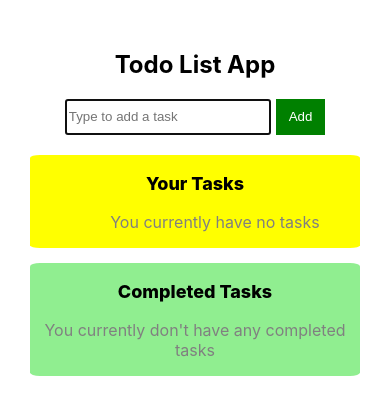
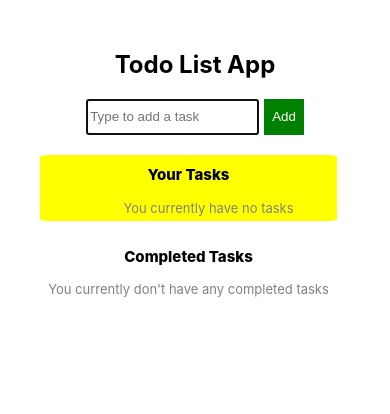
Before and after one commit to Bazee-code/Journee, a React (Create React App) app: page / in a window 390 px wide. Shown: the top 414 px of the page. Built offline with nearby package versions, Linux system fonts and the light colour scheme.

Commit message:
Finalize on making the app responsive

```diff
--- a/src/components/CompletedItemsList.tsx
+++ b/src/components/CompletedItemsList.tsx
@@ -1,5 +1,5 @@
 import { useAppSelector } from '../types'
-import { CompletedItemContainer, Title, CompletedText, ItemText } from '../styles/completed-items-styles'
+import { CompletedItemContainer, Title, CompletedText, ItemText, CompletedItem } from '../styles/completed-items-styles'
 
 const CompletedItemsList = () => {
 
@@ -13,12 +13,10 @@ const CompletedItemsList = () => {
                     items.map(item => {
                         if(item.done === true){
                             return (
-                            <ul key={item.id}>
-                                <li>
-                                    <ItemText>{item.text}
-                                    </ItemText>
-                                </li>
-                            </ul>
+                            <CompletedItem key={item.id}>
+                                <ItemText>{item.text}
+                                </ItemText>
+                            </CompletedItem>
                              )}
                     })
                 )
--- a/src/styles/all-items-styles.tsx
+++ b/src/styles/all-items-styles.tsx
@@ -4,12 +4,14 @@ import { device } from './breakpoints'
 export const ItemsContainer = styled.div`
     width : 100%;
     display : flex;
+    margin-top : 20px;
     justify-content : space-around;
-    margin-top : 20px;
 
-    @media ${device.mobileM}{
+    @media ${device.mobileS}{
+        display : block;
+    }
+    @media ${device.tablet}{
         display : flex;
-        flex-direction: column;
-        cursor : pointer;
+        justify-content : space-around;
     }
 `
--- a/src/styles/completed-items-styles.tsx
+++ b/src/styles/completed-items-styles.tsx
@@ -2,28 +2,73 @@ import styled from "styled-components";
 import { device } from "./breakpoints";
 
 export const CompletedItemContainer = styled.div`
-    width : 30%;
-    background-color : #90EE90;
+    width : 100%;
     border-radius : 3%;
+    margin : 20px;
 
-    @media ${device.mobileM}{
-        width : 100%;
-        cursor : pointer;
-    }
+    @media ${device.mobileS}{
+        width : 90%;
+        margin : 10px;
+      }
 `
 export const Title = styled.p`
     color : #000;
     text-align : center;
     font-size : 18px;
     font-weight : 800;
+
+    @media ${device.mobileS}{
+        font-size: 15px;
+        padding-top : 10px;
+      }
+    @media ${device.tablet}{
+        font-size: 17px;
+      }
 `
 export const ItemText = styled.p`
     font-size : 18px;
     font-weight : 500;
     text-decoration : line-through;
+    padding : 5px;
+
+    @media ${device.mobileS}{
+        font-size: 13px;
+        padding-bottom : 5px;
+      }
+
+    @media ${device.tablet}{
+        font-size: 16px;
+        padding-bottom : 5px;
+      }
 `
 export const CompletedText = styled.p`
     text-align : center;
     font-size : 16px;
     color : grey;
+
+    @media ${device.mobileS}{
+        font-size: 13px;
+        padding-bottom : 5px;
+      }
+      @media ${device.tablet}{
+        font-size: 15px;
+        padding-bottom : 5px;
+      }
 `
+
+export const CompletedItem = styled.div`
+      height : 40px;
+      background-color : #90EE90;
+      border-radius : 3%;
+      overflow : hidden;
+      text-overflow : ellipsis;
+
+      @media ${device.mobileS}{
+          padding-bottom : 3px;
+          margin-bottom : 5px;
+      }
+      @media ${device.tablet}{
+        padding-bottom : 5px;
+        margin-bottom : 3px;
+      }
+`
--- a/src/styles/input-styles.tsx
+++ b/src/styles/input-styles.tsx
@@ -7,13 +7,16 @@ export const InputContainer = styled.form`
     justify-content : center;
 
 `
-
 export const InputElement = styled.input`
     width : 30%;
     height : 30px;
     cursor : pointer;
 
-    @media ${device.mobileM}{
+    @media ${device.mobileS}{
+        width : 50%;
+        cursor : pointer;
+    }
+    @media ${device.tablet}{
         width : 60%;
         cursor : pointer;
     }
@@ -26,8 +29,13 @@ export const Button = styled.button`
     color : #FFF;
     border : none;
 
-    @media ${device.mobileM}{
-        width : 15%;
+    @media ${device.mobileS}{
+        width : 12%;
+        cursor : pointer;
+    }
+
+    @media ${device.tablet}{
+        width : 10%;
         cursor : pointer;
     }
 `
--- a/src/styles/item-list-styles.tsx
+++ b/src/styles/item-list-styles.tsx
@@ -2,26 +2,41 @@ import styled from 'styled-components'
 import { device } from './breakpoints';
 
 export const ItemListContainer = styled.div`
-  width : 30%;
+  width : 100%;
   background-color : yellow;
   border-radius : 3%;
+  margin : 20px;
 
-  @media ${device.mobileM}{
-    width : 100%;
-    cursor : pointer;
-    margin-bottom : 15px;
-}
+  @media ${device.mobileS}{
+    width : 90%;
+    margin : 10px;
+  }
+
+  @media ${device.tablet}{
+    width : 90%;
+    margin : 10px;
+  }
 `
 export const Title = styled.p`
     color : #000;
     text-align : center;
     font-size : 18px;
     font-weight : 800;
+
+    @media ${device.mobileS}{
+      font-size: 15px;
+      padding-top : 10px;
+    }
+
+    @media ${device.tablet}{
+      font-size: 17px;
+    }
 `
 
 export const Item = styled.li`
   display: flex;
-  flex-direction: row
+  flex-direction: row;
+  justify-content: center;
 
 `;
 
@@ -42,6 +57,15 @@ export const ItemListText = styled.p`
     text-align : center;
     font-size : 16px;
     color : grey;
+
+    @media ${device.mobileS}{
+      font-size: 13px;
+      padding-bottom : 5px;
+    }
+    @media ${device.tablet}{
+      font-size: 15px;
+      padding-bottom : 5px;
+    }
 `
 export const ItemDeleteButton = styled.button`
   margin-left : 2px;
```
Also changed, not shown: src/styles/breakpoints.tsx (indentation only), 1 other file (tests, documents, lock files or other folders).
